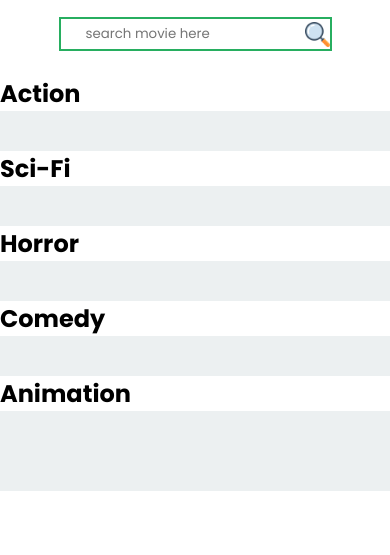
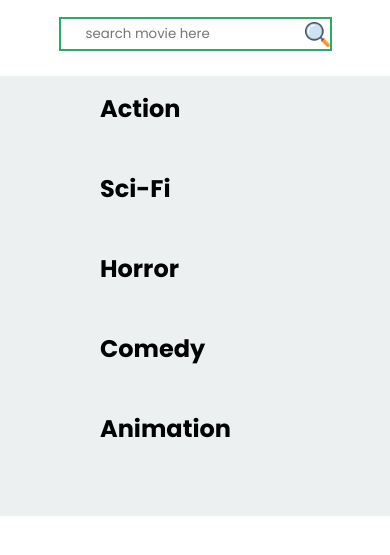
Before and after one commit to danu-codes/movie-app-js, a plain HTML site: page index.html in a window 390 px wide. Shown: the part 61-616 px from the top of the page. Drawn offline with Linux system fonts and the light colour scheme; no server answers.

Commit message:
Update style.css

```diff
--- a/style.css
+++ b/style.css
@@ -53,6 +53,20 @@
     cursor: pointer;
 }
 
+.category-container{
+    background-color: #ecf0f1;
+    width: 100%;
+}
+
+.section-container{
+    background-color: #ecf0f1;
+    width: 100%;
+}
+
+.category-title{
+    padding: 15px 0px 0px 100px;
+}
+
 .movie-container{
     background-color: #ecf0f1;
     width: 100%;
@@ -104,17 +118,24 @@
 
 @media (max-width:600px){
     .movie-container{
-        flex-direction: column;
-        align-items: center;
+        flex-direction: row;
+        overflow-x: auto;
+        flex-wrap: nowrap;
+        justify-content: flex-start;
+        padding-bottom: 10px;
     }
 
     .search-box{
         width: 70%;
     }
 
+    .movie-card{
+        min-width: 200px;
+        flex-shrink: 0;
+    }
+
     .searched-movie-container{
         flex-direction: column;
         align-items: center;
     }
-
 }
```
